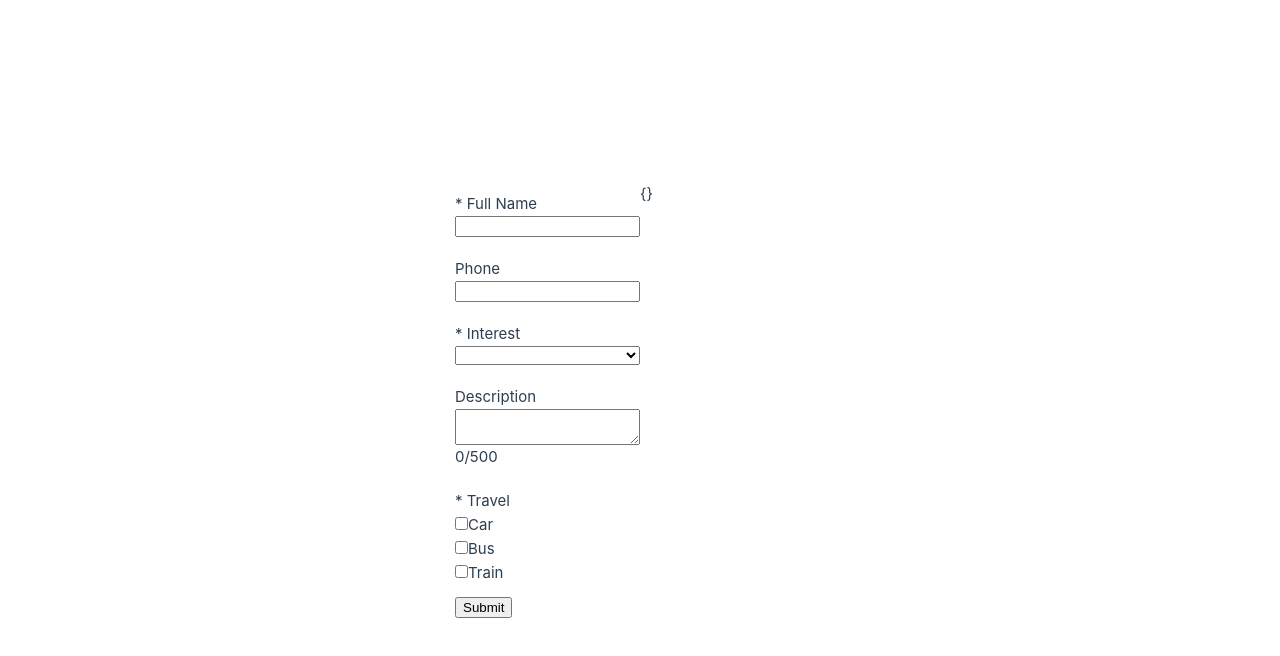
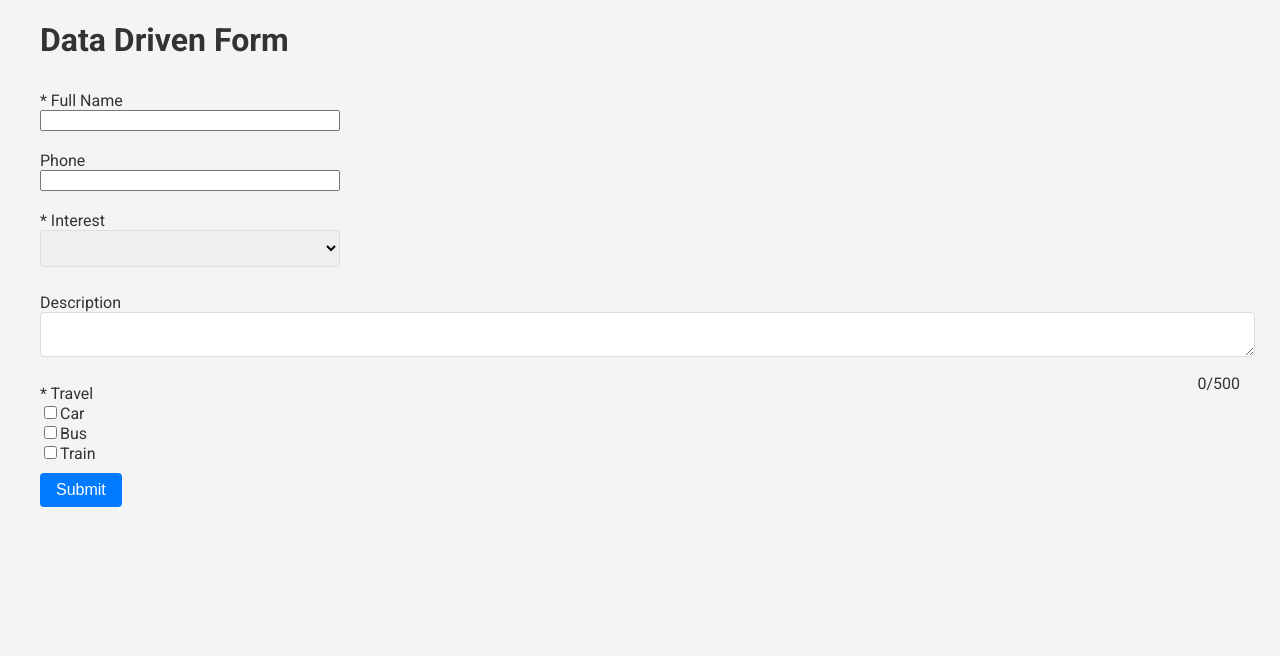
Before and after one commit to sbeczkiewicz/Data-Driven-Form, a Vue app: page / in a window 1280 px wide. Shown: the top 656 px of the page. Built offline with nearby package versions, Linux system fonts and the light colour scheme.

Commit message:
feat: add custom style

```diff
--- a/src/App.vue
+++ b/src/App.vue
@@ -7,6 +7,8 @@ const formData = ref({})
 const formErrors = ref([])
 
 const showErrorAtSubmit = ref(false)
+
+const submitted = ref(false)
 
 function handleValidation(field, error) {
   if (error) {
@@ -19,17 +21,21 @@ function handleValidation(field, error) {
 function handleSubmit() {
   if (formErrors.value.length === 0) {
     // Submit form
-    // change to other view
     alert('Form Submitted')
+    submitted.value = true
   } else {
     showErrorAtSubmit.value = true
-    alert('Errors!')
   }
 }
 </script>
 
 <template>
-  <form @submit.prevent="handleSubmit">
+  <div class="container">
+    <header>
+    <h1>Data Driven Form</h1>
+  </header>
+
+  <form v-if="!submitted"  @submit.prevent="handleSubmit">
     <component
       v-for="(field, index) in formSchema"
       :is="field.fieldType"
@@ -42,8 +48,12 @@ function handleSubmit() {
     </component>
     <button type="submit">Submit</button>
   </form>
+  <div v-else>
+    <span>{{ formData }}</span>
+  </div>
 
-  <span>{{ formData }}</span>
+  </div>
+
 </template>
 
 <style></style>
--- a/src/assets/base.css
+++ /dev/null
@@ -1,86 +0,0 @@
-/* color palette from <https://github.com/vuejs/theme> */
-:root {
-  --vt-c-white: #ffffff;
-  --vt-c-white-soft: #f8f8f8;
-  --vt-c-white-mute: #f2f2f2;
-
-  --vt-c-black: #181818;
-  --vt-c-black-soft: #222222;
-  --vt-c-black-mute: #282828;
-
-  --vt-c-indigo: #2c3e50;
-
-  --vt-c-divider-light-1: rgba(60, 60, 60, 0.29);
-  --vt-c-divider-light-2: rgba(60, 60, 60, 0.12);
-  --vt-c-divider-dark-1: rgba(84, 84, 84, 0.65);
-  --vt-c-divider-dark-2: rgba(84, 84, 84, 0.48);
-
-  --vt-c-text-light-1: var(--vt-c-indigo);
-  --vt-c-text-light-2: rgba(60, 60, 60, 0.66);
-  --vt-c-text-dark-1: var(--vt-c-white);
-  --vt-c-text-dark-2: rgba(235, 235, 235, 0.64);
-}
-
-/* semantic color variables for this project */
-:root {
-  --color-background: var(--vt-c-white);
-  --color-background-soft: var(--vt-c-white-soft);
-  --color-background-mute: var(--vt-c-white-mute);
-
-  --color-border: var(--vt-c-divider-light-2);
-  --color-border-hover: var(--vt-c-divider-light-1);
-
-  --color-heading: var(--vt-c-text-light-1);
-  --color-text: var(--vt-c-text-light-1);
-
-  --section-gap: 160px;
-}
-
-@media (prefers-color-scheme: dark) {
-  :root {
-    --color-background: var(--vt-c-black);
-    --color-background-soft: var(--vt-c-black-soft);
-    --color-background-mute: var(--vt-c-black-mute);
-
-    --color-border: var(--vt-c-divider-dark-2);
-    --color-border-hover: var(--vt-c-divider-dark-1);
-
-    --color-heading: var(--vt-c-text-dark-1);
-    --color-text: var(--vt-c-text-dark-2);
-  }
-}
-
-*,
-*::before,
-*::after {
-  box-sizing: border-box;
-  margin: 0;
-  font-weight: normal;
-}
-
-body {
-  min-height: 100vh;
-  color: var(--color-text);
-  background: var(--color-background);
-  transition:
-    color 0.5s,
-    background-color 0.5s;
-  line-height: 1.6;
-  font-family:
-    Inter,
-    -apple-system,
-    BlinkMacSystemFont,
-    'Segoe UI',
-    Roboto,
-    Oxygen,
-    Ubuntu,
-    Cantarell,
-    'Fira Sans',
-    'Droid Sans',
-    'Helvetica Neue',
-    sans-serif;
-  font-size: 15px;
-  text-rendering: optimizeLegibility;
-  -webkit-font-smoothing: antialiased;
-  -moz-osx-font-smoothing: grayscale;
-}
--- /dev/null
+++ b/src/assets/global.css
@@ -0,0 +1,55 @@
+/* Global Font */
+@import url('https://fonts.googleapis.com/css2?family=Roboto:wght@400;700&display=swap');
+
+body {
+  font-family: 'Roboto', sans-serif;
+  color: #333;
+  background-color: #f4f4f4;
+}
+
+:root {
+  --primary-color: #007bff;
+  --secondary-color: #6c757d;
+  --background-color: #f4f4f4;
+  --text-color: #333;
+  --border-color: #ddd;
+}
+
+.container {
+  max-width: 1200px;
+  margin: 0 auto;
+  padding: 0 15px;
+}
+
+input[type='text'],
+textarea,
+select {
+  font-size: 1em;
+  padding: 0.5em;
+  border: 1px solid var(--border-color);
+  border-radius: 4px;
+  margin-bottom: 1em;
+  width: 100%;
+}
+
+input[type='text']:focus,
+textarea:focus,
+select:focus {
+  border-color: var(--primary-color);
+  outline: none;
+}
+
+button {
+  display: inline-block;
+  padding: 0.5em 1em;
+  font-size: 1em;
+  color: #fff;
+  background-color: var(--primary-color);
+  border: none;
+  border-radius: 4px;
+  cursor: pointer;
+  transition: background-color 0.3s ease;
+}
+button:hover {
+  background-color: #0056b3;
+}
--- a/src/assets/main.css
+++ /dev/null
@@ -1,21 +0,0 @@
-@import './base.css';
-
-#app {
-  max-width: 1280px;
-  margin: 0 auto;
-  padding: 2rem;
-  font-weight: normal;
-}
-
-@media (min-width: 1024px) {
-  body {
-    display: flex;
-    place-items: center;
-  }
-
-  #app {
-    display: grid;
-    grid-template-columns: 1fr 1fr;
-    padding: 0 2rem;
-  }
-}
--- a/src/components/Text.vue
+++ b/src/components/Text.vue
@@ -32,24 +32,20 @@ function validate() {
 </script>
 
 <template>
-  <div class="wrapper">
+  <div>
     <label>{{ `${props.required ? '*' : ''} ${props.label}` }}</label>
     <textarea v-model="localValue" @blur="validate" />
-    <span :title="errorMessage" :class="errorMessage ? 'error' : null">{{
+    <span :title="errorMessage" :class="errorMessage ? 'error counter' : 'counter'">{{
       `${props.modelValue ? props.modelValue.length : 0}/500`
     }}</span>
   </div>
 </template>
 
 <style>
-.wrapper {
-  display: flex;
-  flex-direction: column;
-  max-width: 300px;
-  padding-top: 10px;
-  padding-bottom: 10px;
-}
-.error {
-  color: red;
-}
+    .error {
+        color: red;
+    }
+    .counter {
+        float: right;
+    }
 </style>
--- a/src/components/TextInput.vue
+++ b/src/components/TextInput.vue
@@ -56,7 +56,5 @@ onMounted(() => {
   padding-top: 10px;
   padding-bottom: 10px;
 }
-.error {
-  color: red;
-}
+
 </style>
--- a/src/main.ts
+++ b/src/main.ts
@@ -1,4 +1,4 @@
-import './assets/main.css'
+import './assets/global.css'
 
 import { createApp } from 'vue'
 import { createPinia } from 'pinia'
```
